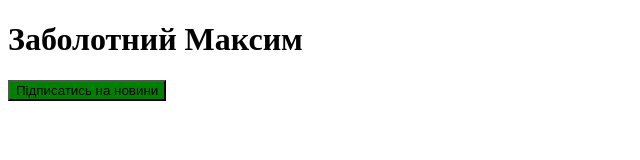
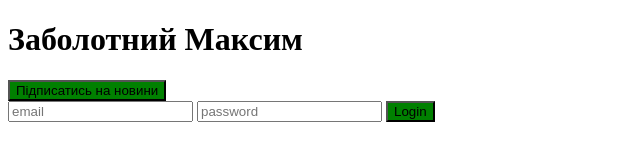
Before and after one commit to maxim-zabolotny/lr2, a plain HTML site: page index.html in a window 1280 px wide. Shown: the whole page, without its empty margins (0-640 px from the left). Drawn offline with Linux system fonts and the light colour scheme.

Commit message:
add login form

```diff
--- a/index.html
+++ b/index.html
@@ -8,5 +8,14 @@
 <body>
 <h1>Заболотний Максим</h1>
 <button>Підписатись на новини</button>
+<form>
+    <label>
+        <input type="email" placeholder="email">
+    </label>
+    <label>
+        <input type="password" placeholder="password">
+    </label>
+    <button>Login</button>
+</form>
 </body>
 </html>
```
